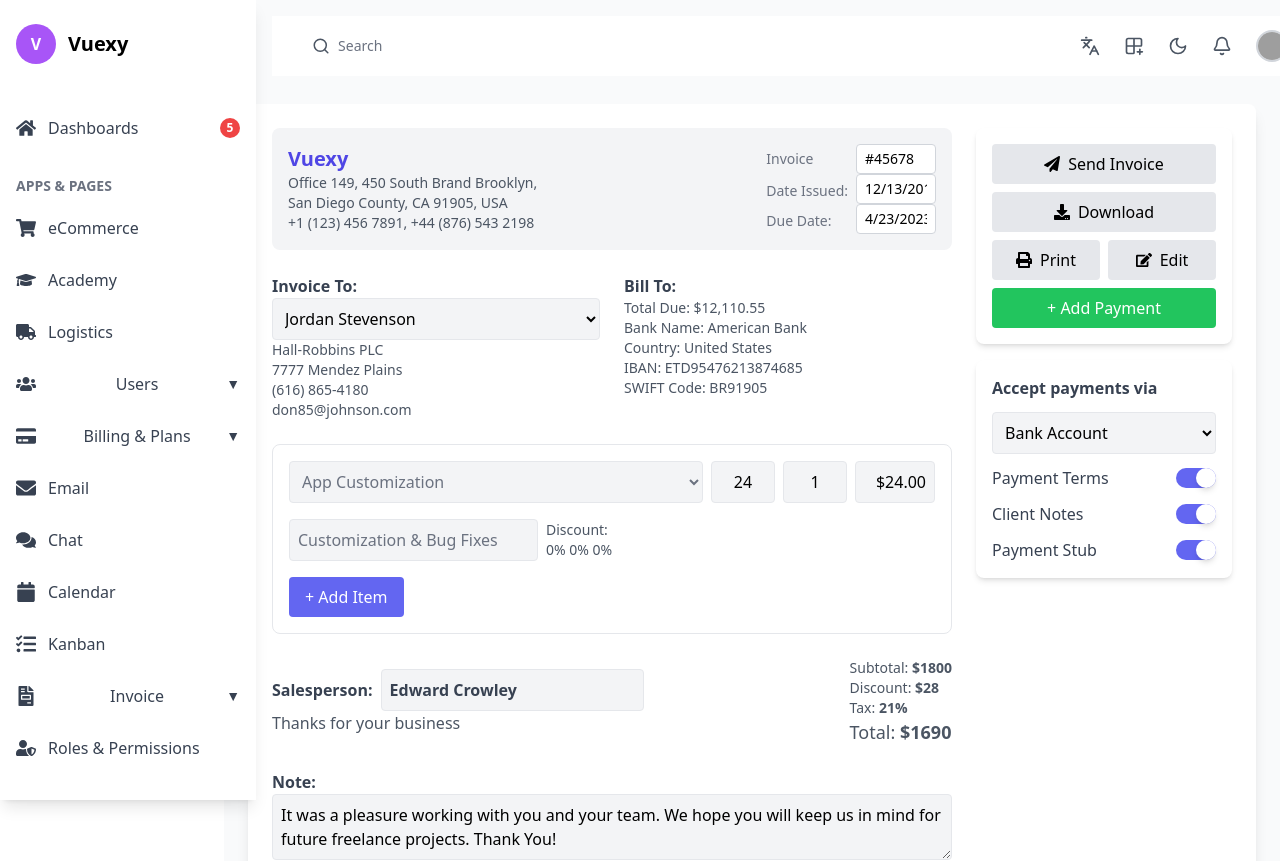
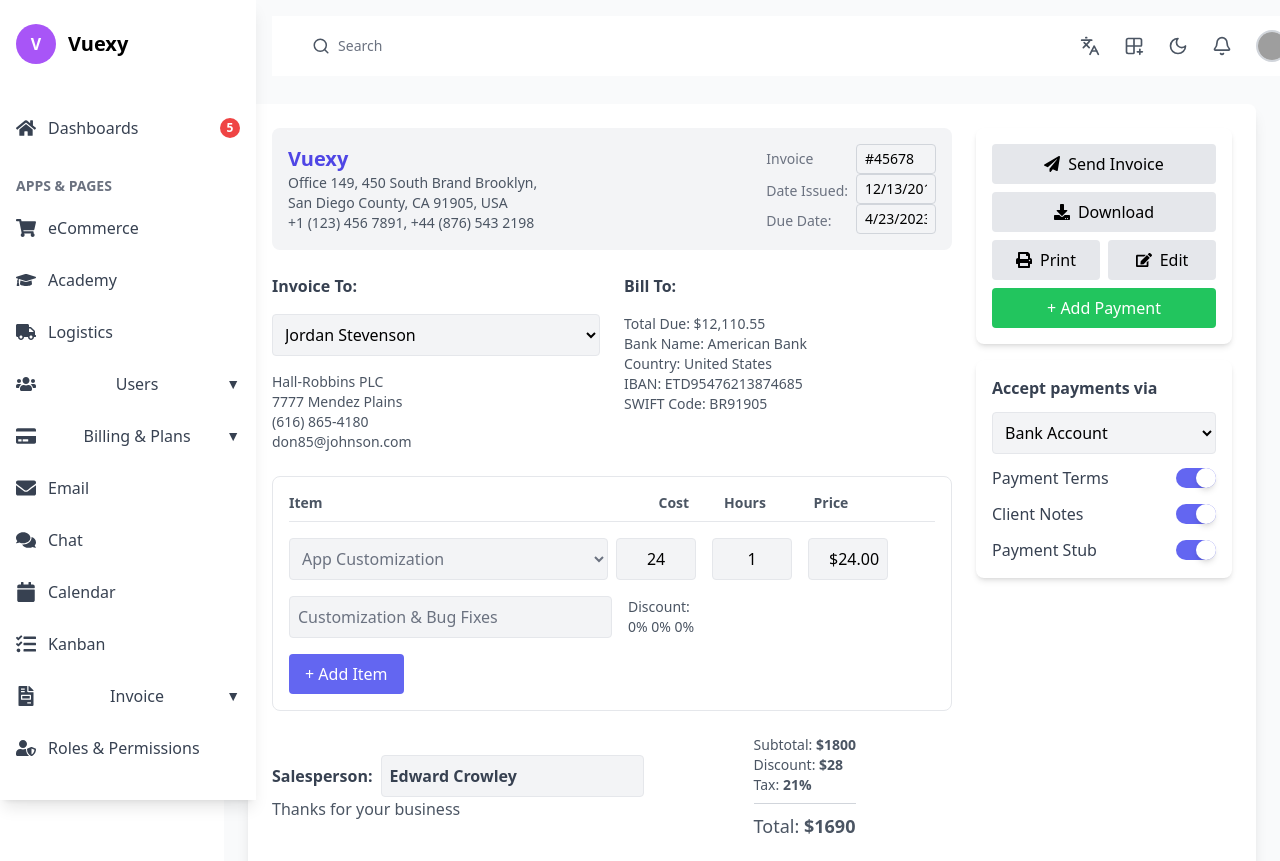
Before and after one commit to xnafi/dashboard, a React (Vite) app: page /invoice-payment in a window 1280 px wide. Shown: the top 861 px of the page. Built offline with nearby package versions, Linux system fonts and the light colour scheme; grey boxes are pictures that could not be loaded.

Commit message:
Invoice 3 section lots of things correction on dashboard

```diff
--- a/src/pages/InvoiceList/InvoiceBill.tsx
+++ b/src/pages/InvoiceList/InvoiceBill.tsx
@@ -32,7 +32,7 @@ const InvoiceBill: React.FC = () => {
           {/* Invoice Details */}
           <div className="flex justify-between mb-6">
             <div>
-              <h4 className="font-semibold">Invoice To:</h4>
+              <h4 className="font-semibold mb-4">Invoice To:</h4>
               <p>Thomas Shelby</p>
               <p>Shelby Company Limited</p>
               <p>Small Heath, B10 0HF, UK</p>
@@ -40,7 +40,7 @@ const InvoiceBill: React.FC = () => {
               <p>peakyFBlinders@gmail.com</p>
             </div>
             <div className="mr-20">
-              <h4 className="font-semibold">Bill To:</h4>
+              <h4 className="font-semibold mb-4">Bill To:</h4>
               <p>Total Due: <span className="font-semibold">$12,110.55</span></p>
               <p>Bank name: American Bank</p>
               <p>Country: United States</p>
@@ -54,7 +54,7 @@ const InvoiceBill: React.FC = () => {
           {/* Table */}
           <table className="w-full border-collapse mb-6">
             <thead>
-              <tr className="bg-gray-100 text-left">
+              <tr className="bg-gray-100 text-left text-gray-500">
                 <th className="p-2">ITEM</th>
                 <th className="p-2">DESCRIPTION</th>
                 <th className="p-2">HOURS</th>
@@ -104,10 +104,12 @@ const InvoiceBill: React.FC = () => {
           </p>
           </div>
             <div className="">
-              <p>Subtotal: <span className="font-semibold">$1800</span></p>
-              <p>Discount: <span className="font-semibold">$28</span></p>
-              <p>Tax: <span className="font-semibold">21%</span></p>
-              <p>Total: <span className="font-semibold">$1690</span></p>
+              <p className="text-start">Subtotal: <span className="font-semibold ">$1800</span></p>
+              <p className="text-start">Discount: <span className="font-semibold ">$28</span></p>
+              <p className="text-start">Tax: <span className="font-semibold ">21%</span></p>
+              {/* Border added here */}
+              <hr className="border-gray-300 my-2" />
+              <p  className="text-start">Total: <span className="font-semibold ">$1690</span></p>
 
             </div>
           </div>
--- a/src/pages/InvoiceList/InvoicePayment.tsx
+++ b/src/pages/InvoiceList/InvoicePayment.tsx
@@ -28,20 +28,20 @@ const InvoicePayment = () => {
                <div>
               <input
                 type="text"
-                className="border border-gray-300 px-2 py-1 rounded text-sm w-20"
+                className="border border-gray-300 px-2 py-1 rounded text-sm w-20 bg-gray-100"
                 value="#45678"
                 readOnly
               />
               </div>
                 </div>
-              <div className="flex justify-between items-center gap-2">
-                <div>
-              <p className="text-sm text-gray-500 mt-1">Date Issued:</p>
+              <div className="flex justify-between items-center gap-2 ">
+                <div className="">
+              <p className="text-sm text-gray-500 mt-1 ">Date Issued:</p>
                 </div>
                 <div>
               <input
                 type="text"
-                className="border border-gray-300 px-2 py-1 rounded text-sm w-20"
+                className="border border-gray-300 px-2 py-1 rounded text-sm w-20 bg-gray-100"
                 value="12/13/2013"
                 readOnly
               />
@@ -54,7 +54,7 @@ const InvoicePayment = () => {
                 <div>
               <input
                 type="text"
-                className="border border-gray-300 px-2 py-1 rounded text-sm w-20"
+                className="border border-gray-300 px-2 py-1 rounded text-sm w-20 bg-gray-100"
                 value="4/23/2023"
                 readOnly
                 />
@@ -67,8 +67,8 @@ const InvoicePayment = () => {
           {/* Invoice To & Bill To */}
           <div className="mt-6 grid grid-cols-2 gap-6">
             <div>
-              <h4 className="font-semibold text-gray-700">Invoice To:</h4>
-              <select className="w-full border p-2 rounded bg-gray-100">
+              <h4 className="font-semibold text-gray-700 mb-4">Invoice To:</h4>
+              <select className="w-full border p-2 rounded bg-gray-100 mb-4">
                 <option>Jordan Stevenson</option>
               </select>
               <p className="text-sm text-gray-600">Hall-Robbins PLC</p>
@@ -77,7 +77,7 @@ const InvoicePayment = () => {
               <p className="text-sm text-gray-600">don85@johnson.com</p>
             </div>
             <div>
-              <h4 className="font-semibold text-gray-700">Bill To:</h4>
+              <h4 className="font-semibold text-gray-700 mb-4">Bill To:</h4>
               <p className="text-sm text-gray-600">Total Due: $12,110.55</p>
               <p className="text-sm text-gray-600">Bank Name: American Bank</p>
               <p className="text-sm text-gray-600">Country: United States</p>
@@ -88,22 +88,33 @@ const InvoicePayment = () => {
 
           {/* Items Table */}
           <div className="mt-6 border rounded-lg p-4">
-            <div className="flex items-center gap-2">
-              <select className="border p-2 w-full rounded bg-gray-100 text-gray-500">
+          <div className="grid grid-cols-4 text-gray-600 text-sm font-semibold border-b pb-2">
+            <p className="">Item</p>
+            <p className="ml-52">Cost</p>
+            <p className="ml-28">Hours</p>
+            <p className="ml-10">Price</p>
+          </div>
+            <div className="flex items-center gap-2 mt-4">
+
+
+              <select className="border p-2 w-1/2 rounded bg-gray-100 text-gray-500">
                 <option>App Customization</option>
               </select>
-              <input type="text" className="border p-2 w-16 rounded bg-gray-100 text-center" value="24" readOnly />
-              <input type="text" className="border p-2 w-16 rounded bg-gray-100 text-center" value="1" readOnly />
+             <div className="w-1/2 flex  items-center gap-4">
+
+              <input type="text" className="border p-2 w-20 rounded bg-gray-100 text-center" value="24" readOnly />
+              <input type="text" className="border p-2 w-20 rounded bg-gray-100 text-center" value="1" readOnly />
               <input type="text" className="border p-2 w-20 rounded bg-gray-100 text-right" value="$24.00" readOnly />
             </div>
-            <div className="flex items-center gap-2 mt-2">
+             </div>
+            <div className="flex items-center gap-4 mt-2">
             <input
               type="text"
-              className="border p-2  rounded bg-gray-100 mt-2 text-gray-500"
+              className="border p-2 w-1/2 rounded bg-gray-100 mt-2 text-gray-500"
               value="Customization & Bug Fixes"
               readOnly
               />
-            <p className="text-sm text-gray-600 mt-2">Discount: <br /> 0% 0% 0%</p>
+            <p className="text-sm text-gray-600 mt-2">Discount: <br />0% 0% 0%</p>
               </div>
             <button className="mt-4 bg-indigo-500 text-white px-4 py-2 rounded hover:bg-indigo-600 transition">
               + Add Item
@@ -126,10 +137,12 @@ const InvoicePayment = () => {
             </div>
 
 
-            <div className="">
-              <p className="text-sm text-gray-600 text-start">Subtotal: <strong className="text-end">$1800</strong></p>
-              <p className="text-sm text-gray-600 text-start">Discount: <strong className="text-end">$28</strong></p>
-              <p className="text-sm text-gray-600 text-start">Tax: <strong className="text-end">21%</strong></p>
+            <div className="mr-24">
+              <p className="text-sm text-gray-600">Subtotal: <strong className="text-end">$1800</strong></p>
+              <p className="text-sm text-gray-600 ">Discount: <strong className="text-end">$28</strong></p>
+              <p className="text-sm text-gray-600 ">Tax: <strong className="text-end">21%</strong></p>
+              {/* Border added here */}
+              <hr className="border-gray-300 my-2" />
               <p className="text-lg text-gray-600  text-start">Total: <strong className="text-end">$1690</strong></p>
             </div>
           </div>
```
